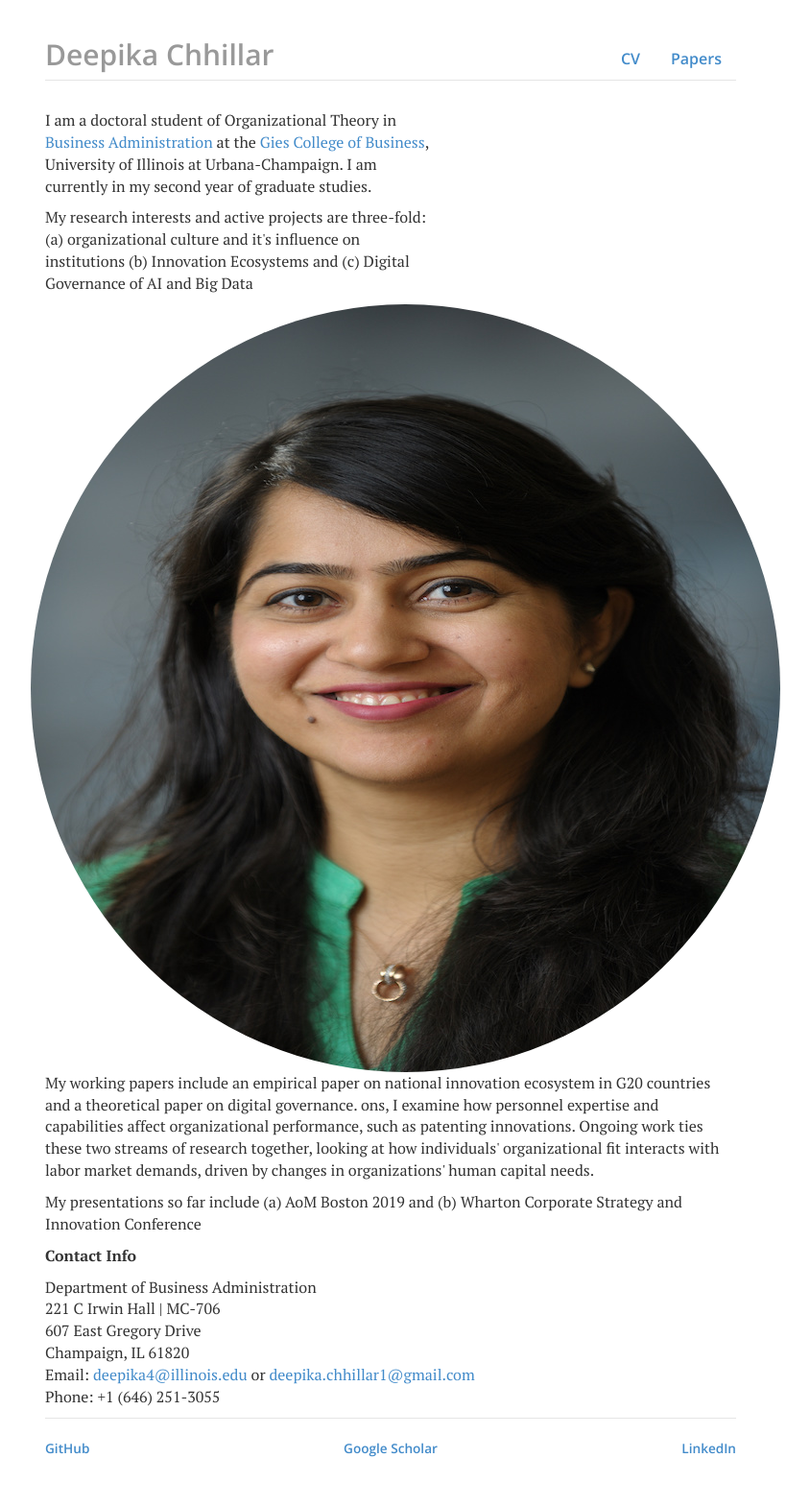
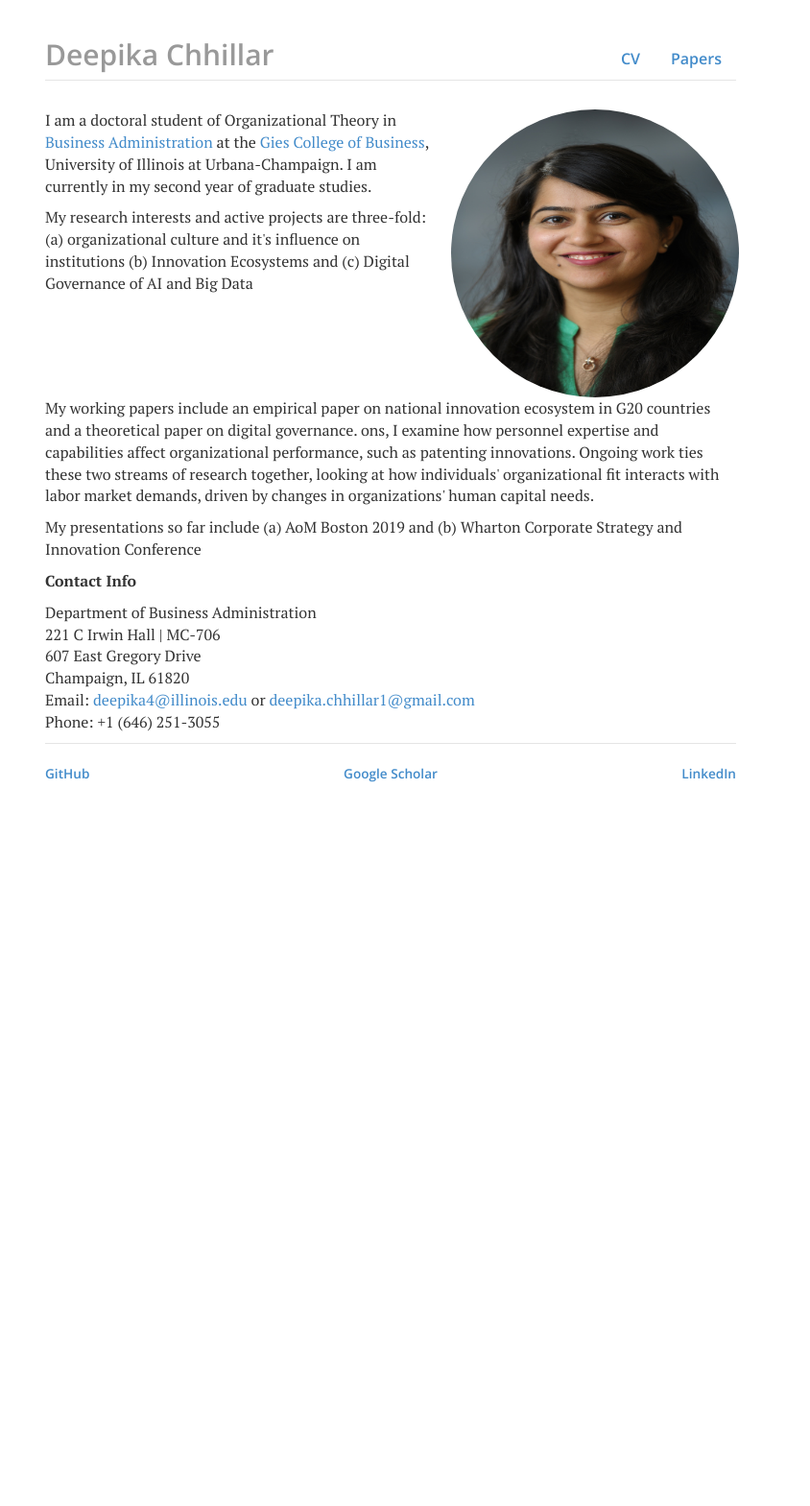
Before and after one commit to deepikachhillar/deepikachhillar.github.io-old, a Jekyll site: the page built from index.html, in a window 1280 px wide. Shown: the whole page at 96% size, without its empty margins (233-1077 px from the left). Built offline with Jekyll 4.4.1, drawn with Linux system fonts in a browser that asks for light colours; nearby versions of some CDN libraries; after the commit the page ends 900 px from its top, so only the background shows below that.

Commit message:
Update index.html

```diff
--- a/index.html
+++ b/index.html
@@ -19,7 +19,7 @@ img {
 	</div>
 
 	<div class="image-cropper">
- 	 <img src="files/Business Dept_Profile Pic_Deepika copy.JPG" alt="avatar" >
+ 	 <img src="files/Business Dept_Profile Pic_Deepika copy.JPG" alt="avatar" width="300" height="300" >
 
 	<!-- <div class="col-sm-5">
 		<a href="https://giesbusiness.illinois.edu/profile/deepika-chhillar" target="_blank">
```
